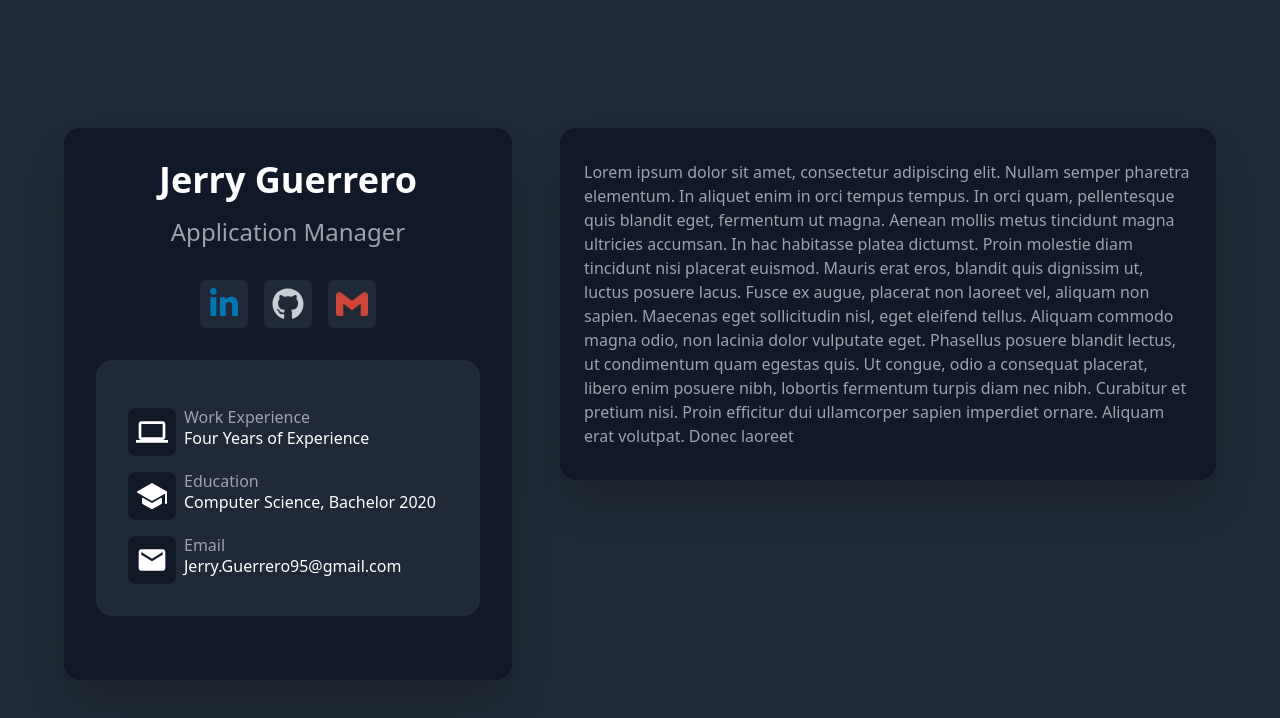
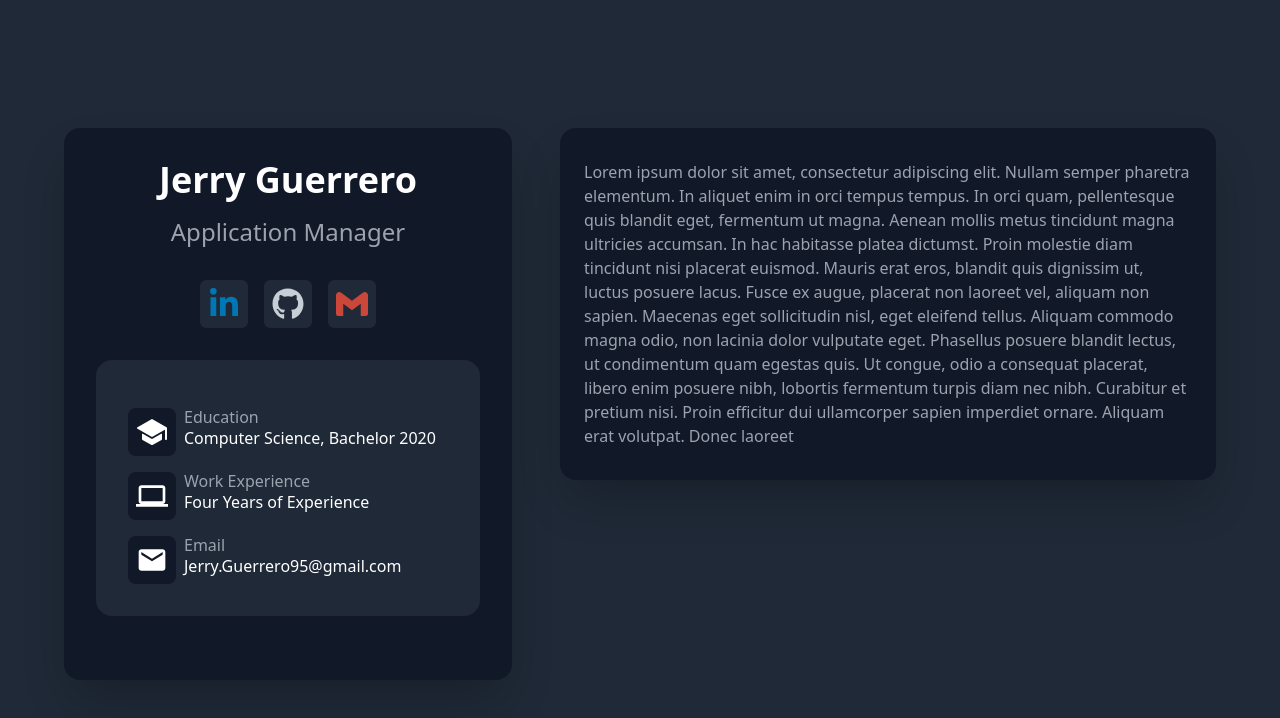
Before and after one commit to Durzo95/jerry-guerrero-portfolio, a Next.js app: page / in a window 1280 px wide. Shown: the top 718 px of the page. Built offline with nearby package versions, Linux system fonts and the light colour scheme.

Commit message:
re-order the demo data

```diff
--- a/data/demoInfoData.ts
+++ b/data/demoInfoData.ts
@@ -6,14 +6,14 @@ import { IconType } from "react-icons";
 // the social media links
 const demoInfoData: Array<{ Icon: IconType; text: string; subText: string }> = [
   {
+    Icon: IoSchool,
+    text: "Computer Science, Bachelor 2020",
+    subText: "Education",
+  },
+  {
     Icon: MdComputer,
     text: "Four Years of Experience",
     subText: "Work Experience",
-  },
-  {
-    Icon: IoSchool,
-    text: "Computer Science, Bachelor 2020",
-    subText: "Education",
   },
   {
     Icon: MdEmail,
```
